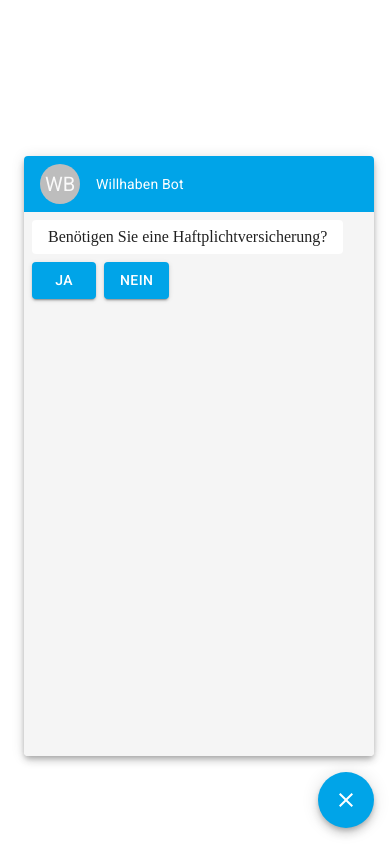
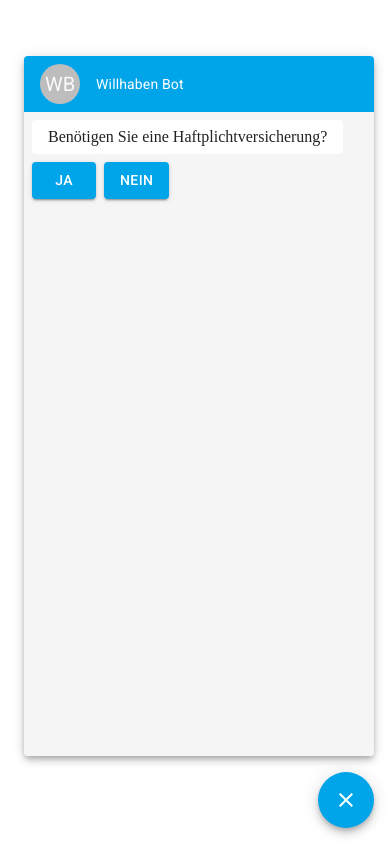
Before and after one commit to mauricedoepke/willhaben-chatbot, a React (Vite) app: page / in a window 390 px wide. Built offline with nearby package versions, Linux system fonts and the light colour scheme.

Commit message:
add a bit responsiveness

```diff
--- a/src/app.tsx
+++ b/src/app.tsx
@@ -23,11 +23,13 @@ const theme = createTheme({
 
 const useStyles = makeStyles((theme) => ({
   container: {
+    height: "100%",
     position: "fixed",
     bottom: theme.spacing(2),
     right: theme.spacing(2),
     display: "flex",
     flexDirection: "column",
+    justifyContent: "flex-end",
     alignItems: "flex-end",
   },
   fab: {
--- a/src/components/widget.tsx
+++ b/src/components/widget.tsx
@@ -6,7 +6,9 @@ import { Message } from "./message";
 const useStyles = makeStyles((theme) => ({
   widget: {
     width: 350,
-    height: 600,
+    height: "100%",
+    maxHeight: 700,
+    marginTop: theme.spacing(4),
     marginBottom: theme.spacing(2),
     display: "flex",
     flexDirection: "column",
```
